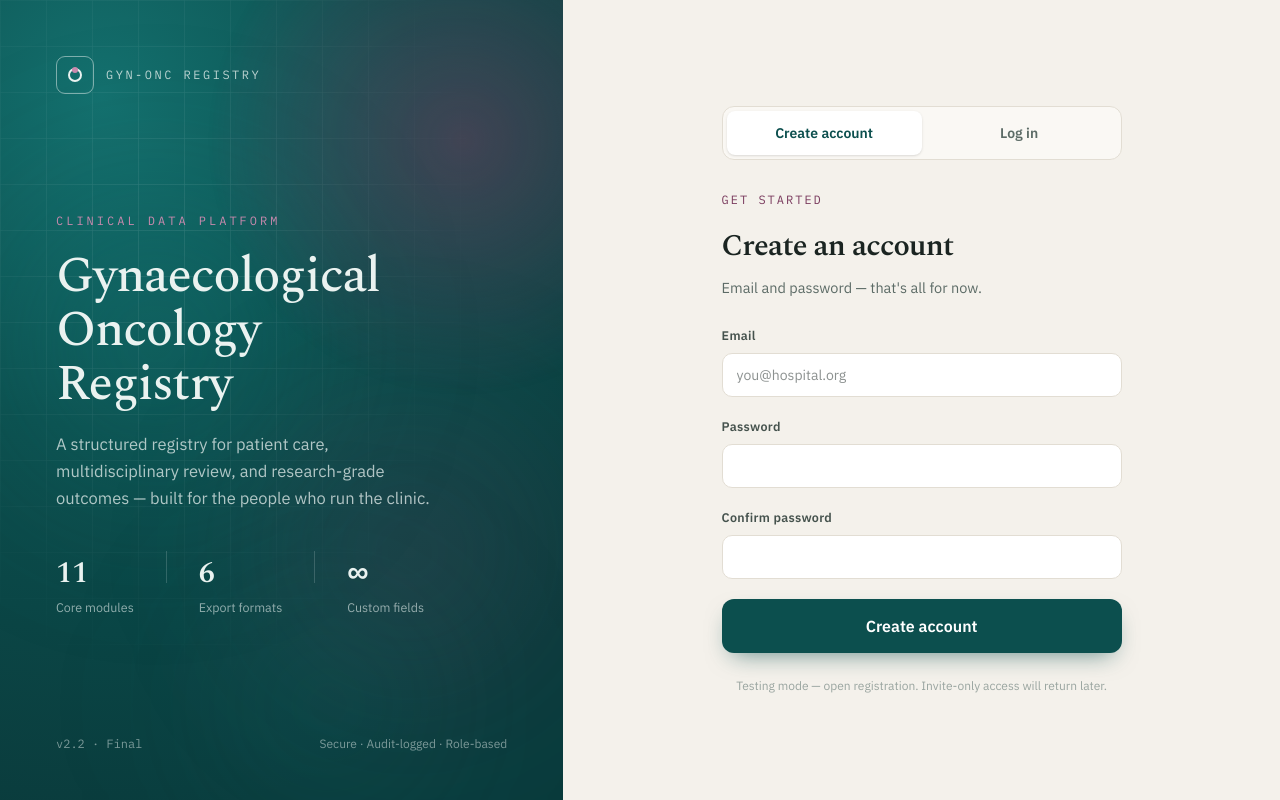
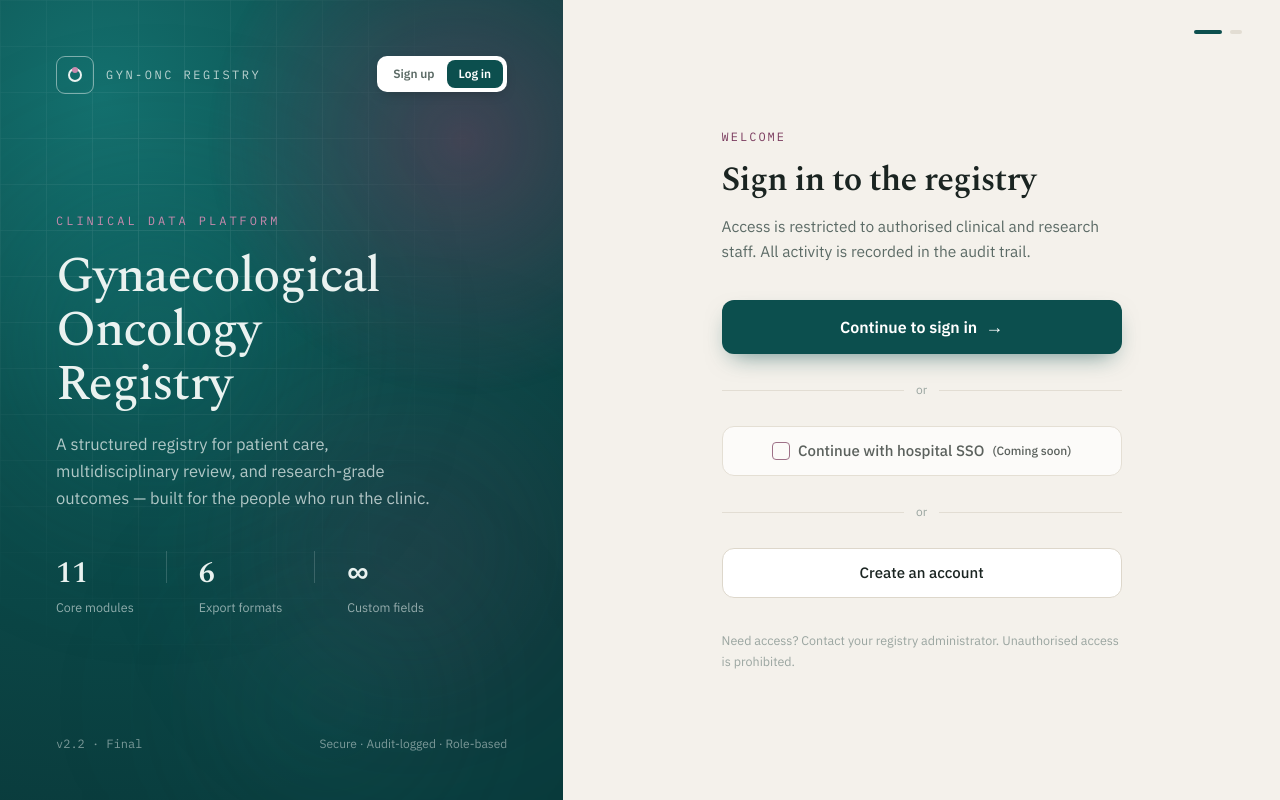
Before and after one commit to tnguruve/gyn-onc-registry, a Next.js app: page /login in a window 1280 px wide. Built offline with nearby package versions, Linux system fonts and the light colour scheme; no server answers.

Commit message:
Restore design welcome flow and expose signup on all devices.
Default login to the handoff welcome screen, add mobile step flow and signup entry points, and add a /signup redirect route.

```diff
--- a/src/app/login/page.tsx
+++ b/src/app/login/page.tsx
@@ -22,7 +22,7 @@ export default async function LoginPage({
   if (session) redirect("/dashboard");
 
   const params = await searchParams;
-  const initialMode = params.mode === "login" ? "login" : "signup";
+  const initialMode = params.mode === "signup" ? "signup" : "login";
 
   return (
     <Suspense fallback={null}>
--- /dev/null
+++ b/src/app/signup/page.tsx
@@ -0,0 +1,5 @@
+import { redirect } from "next/navigation";
+
+export default function SignupPage() {
+  redirect("/login?mode=signup");
+}
--- a/src/components/auth/auth-flow.tsx
+++ b/src/components/auth/auth-flow.tsx
@@ -4,13 +4,19 @@ import { useActionState, useCallback, useEffect, useRef, useState } from "react"
 import { useRouter, useSearchParams } from "next/navigation";
 import { loginAction, signupAction, type AuthFormState } from "@/app/actions";
 import { WelcomeBrandPanel } from "@/components/auth/welcome-brand-panel";
+import { useReducedMotion } from "@/components/auth/use-reduced-motion";
 
 type Mode = "signup" | "login";
+type LoginStep = "intro" | "form";
 
-export function AuthFlow({ error, initialMode = "signup" }: { error?: string; initialMode?: Mode }) {
+export function AuthFlow({ error, initialMode = "login" }: { error?: string; initialMode?: Mode }) {
   const router = useRouter();
   const searchParams = useSearchParams();
+  const reducedMotion = useReducedMotion();
   const [mode, setMode] = useState<Mode>(initialMode);
+  const [loginStep, setLoginStep] = useState<LoginStep>(
+    initialMode === "login" && !error ? "intro" : "form",
+  );
   const [signupState, signupFormAction, signupPending] = useActionState<AuthFormState, FormData>(
     signupAction,
     error && initialMode === "signup" ? { error } : null,
@@ -24,9 +30,11 @@ export function AuthFlow({ error, initialMode = "signup" }: { error?: string; in
   const skipScrollRef = useRef(true);
 
   useEffect(() => {
-    const urlMode = searchParams.get("mode") === "login" ? "login" : "signup";
+    const urlMode = searchParams.get("mode") === "signup" ? "signup" : "login";
     setMode(urlMode);
-  }, [searchParams]);
+    if (urlMode === "signup") setLoginStep("form");
+    else if (!error) setLoginStep("intro");
+  }, [searchParams, error]);
 
   useEffect(() => {
     if (skipScrollRef.current) {
@@ -36,20 +44,21 @@ export function AuthFlow({ error, initialMode = "signup" }: { error?: string; in
     if (typeof window !== "undefined" && window.matchMedia("(max-width: 1023px)").matches) {
       formRef.current?.scrollIntoView({ behavior: "smooth", block: "start" });
     }
-  }, [mode]);
+  }, [mode, loginStep]);
 
   const switchMode = useCallback(
     (next: Mode) => {
       setMode(next);
+      setLoginStep(next === "login" ? "intro" : "form");
       router.replace(`/login?mode=${next}`, { scroll: false });
     },
     [router],
   );
 
-  const headerAuth = <AuthModeToggle mode={mode} onSwitch={switchMode} variant="header-pill" />;
-  const modeToggleDesktop = (
-    <AuthModeToggle mode={mode} onSwitch={switchMode} variant="on-paper" className="mb-8 hidden lg:flex" />
-  );
+  const headerAuth = <AuthModeToggle mode={mode} onSwitch={switchMode} />;
+
+  const creamStepIndex = mode === "login" ? (loginStep === "intro" ? 0 : 1) : 0;
+  const stepAnimClass = reducedMotion ? "" : "auth-step-enter-forward";
 
   return (
     <div className="flex min-h-[100dvh] flex-col bg-[#F4F1EB] lg:flex-row lg:overflow-hidden">
@@ -57,23 +66,94 @@ export function AuthFlow({ error, initialMode = "signup" }: { error?: string; in
 
       <div
         ref={formRef}
-        className="relative flex flex-1 scroll-mt-2 items-start justify-center px-4 py-6 sm:px-8 sm:py-10 lg:scroll-mt-0 lg:items-center lg:p-10"
+        className="relative flex flex-1 scroll-mt-2 items-start justify-center px-4 py-8 sm:px-8 sm:py-10 lg:scroll-mt-0 lg:items-center lg:p-10"
       >
-        <div className="w-full max-w-[400px]">
-          {modeToggleDesktop}
+        <div className="absolute top-6 right-4 flex items-center gap-2 sm:right-8 lg:top-[30px] lg:right-[38px]">
+          <StepBar active={creamStepIndex >= 0} wide={creamStepIndex === 0} />
+          <StepBar active={creamStepIndex >= 1} wide={creamStepIndex === 1} />
+        </div>
 
-          {mode === "signup" ? (
-            <SignupForm action={signupFormAction} error={signupState?.error} pending={signupPending} />
+        <div className="w-full max-w-[400px] pt-6 lg:pt-0">
+          {mode === "login" && loginStep === "intro" ? (
+            <div key="intro" className={stepAnimClass}>
+              <WelcomeIntro
+                onContinue={() => setLoginStep("form")}
+                onSignup={() => switchMode("signup")}
+              />
+            </div>
+          ) : mode === "signup" ? (
+            <div key="signup" className={stepAnimClass}>
+              <SignupForm
+                action={signupFormAction}
+                error={signupState?.error}
+                pending={signupPending}
+                onSignIn={() => switchMode("login")}
+              />
+            </div>
           ) : (
-            <LoginForm action={loginFormAction} error={loginState?.error} pending={loginPending} />
+            <div key="login-form" className={stepAnimClass}>
+              <LoginForm
+                action={loginFormAction}
+                error={loginState?.error}
+                pending={loginPending}
+                onBack={() => setLoginStep("intro")}
+                onSignup={() => switchMode("signup")}
+              />
+            </div>
           )}
-
-          <p className="mt-6 text-center text-[12px] text-[#9aa5a0]">
-            Testing mode — open registration. Invite-only access will return later.
-          </p>
         </div>
       </div>
     </div>
+  );
+}
+
+function StepBar({ active, wide }: { active: boolean; wide: boolean }) {
+  return (
+    <div
+      className="h-1 rounded-sm transition-[width,background-color] duration-[400ms] ease-out"
+      style={{
+        width: wide ? 28 : 12,
+        background: active ? "#0C4F4E" : "#E2DDD3",
+      }}
+    />
+  );
+}
+
+function WelcomeIntro({ onContinue, onSignup }: { onContinue: () => void; onSignup: () => void }) {
+  return (
+    <>
+      <div className="font-mono-data mb-4 text-xs tracking-[2px] text-[#7A3B5E] uppercase">Welcome</div>
+      <h2 className="font-display mb-3.5 text-[34px] leading-[1.15] font-semibold tracking-tight">
+        Sign in to the registry
+      </h2>
+      <p className="mb-9 text-[15.5px] leading-relaxed text-[#5C6B66]">
+        Access is restricted to authorised clinical and research staff. All activity is recorded in the audit trail.
+      </p>
+      <button type="button" onClick={onContinue} className="auth-primary-btn">
+        Continue to sign in <span className="text-lg">→</span>
+      </button>
+      <div className="my-7 flex items-center gap-3">
+        <div className="h-px flex-1 bg-[#E2DDD3]" />
+        <span className="text-xs text-[#9aa5a0]">or</span>
+        <div className="h-px flex-1 bg-[#E2DDD3]" />
+      </div>
+      <button type="button" disabled title="Coming soon" className="auth-secondary-btn cursor-not-allowed opacity-70">
+        <span className="inline-block h-[18px] w-[18px] rounded border-[1.5px] border-[#7A3B5E]" />
+        Continue with hospital SSO
+        <span className="text-xs">(Coming soon)</span>
+      </button>
+      <div className="my-7 flex items-center gap-3">
+        <div className="h-px flex-1 bg-[#E2DDD3]" />
+        <span className="text-xs text-[#9aa5a0]">or</span>
+        <div className="h-px flex-1 bg-[#E2DDD3]" />
+      </div>
+      <button type="button" onClick={onSignup} className="auth-secondary-btn">
+        Create an account
+      </button>
+      <p className="mt-8 text-[12.5px] leading-relaxed text-[#9aa5a0]">
+        Need access? Contact your registry administrator. Unauthorised access is prohibited.
+      </p>
+    </>
   );
 }
 
@@ -81,13 +161,22 @@ function SignupForm({
   action,
   error,
   pending,
+  onSignIn,
 }: {
   action: (payload: FormData) => void;
   error?: string;
   pending: boolean;
+  onSignIn: () => void;
 }) {
   return (
     <>
+      <button
+        type="button"
+        onClick={onSignIn}
+        className="mb-7 flex items-center gap-1.5 text-[13.5px] text-[#5C6B66]"
+      >
+        ← Back to sign in
+      </button>
       <div className="font-mono-data mb-4 text-xs tracking-[2px] text-[#7A3B5E] uppercase">Get started</div>
       <h2 className="font-display mb-2 text-[26px] font-semibold tracking-tight sm:text-[30px]">Create an account</h2>
       <p className="mb-7 text-[14.5px] text-[#5C6B66]">Email and password — that&apos;s all for now.</p>
@@ -100,6 +189,12 @@ function SignupForm({
           {pending ? "Creating account…" : "Create account"}
         </button>
       </form>
+      <p className="mt-5 text-center text-[12.5px] text-[#9aa5a0]">
+        Already have an account?{" "}
+        <button type="button" onClick={onSignIn} className="text-[#7A3B5E] underline">
+          Sign in
+        </button>
+      </p>
     </>
   );
 }
@@ -108,15 +203,23 @@ function LoginForm({
   action,
   error,
   pending,
+  onBack,
+  onSignup,
 }: {
   action: (payload: FormData) => void;
   error?: string;
   pending: boolean;
+  onBack?: () => void;
+  onSignup?: () => void;
 }) {
   return (
     <>
-      <div className="font-mono-data mb-4 text-xs tracking-[2px] text-[#7A3B5E] uppercase">Welcome back</div>
-      <h2 className="font-display mb-2 text-[26px] font-semibold tracking-tight sm:text-[30px]">Log in</h2>
+      {onBack ? (
+        <button type="button" onClick={onBack} className="mb-7 flex items-center gap-1.5 text-[13.5px] text-[#5C6B66]">
+          ← Back
+        </button>
+      ) : null}
+      <h2 className="font-display mb-2 text-[30px] font-semibold tracking-tight">Staff sign in</h2>
       <p className="mb-7 text-[14.5px] text-[#5C6B66]">Enter your registry credentials to continue.</p>
       <form action={action} className="space-y-5">
         <Field
@@ -129,9 +232,17 @@ function LoginForm({
         <Field label="Password" name="password" type="password" autoComplete="current-password" />
         {error ? <ErrorBox message={error} /> : null}
         <button type="submit" disabled={pending} className="auth-primary-btn disabled:opacity-70">
-          {pending ? "Signing in…" : "Log in"}
+          {pending ? "Signing in…" : "Sign in"}
         </button>
       </form>
+      {onSignup ? (
+        <p className="mt-5 text-center text-[12.5px] text-[#9aa5a0]">
+          Don&apos;t have an account?{" "}
+          <button type="button" onClick={onSignup} className="text-[#7A3B5E] underline">
+            Create one
+          </button>
+        </p>
+      ) : null}
     </>
   );
 }
@@ -172,77 +283,23 @@ function ErrorBox({ message }: { message: string }) {
   );
 }
 
-function AuthModeToggle({
-  mode,
-  onSwitch,
-  variant,
-  className = "",
-}: {
-  mode: Mode;
-  onSwitch: (mode: Mode) => void;
-  variant: "on-brand" | "on-paper" | "header-pill";
-  className?: string;
-}) {
-  if (variant === "header-pill") {
-    return (
-      <div className={`flex rounded-[10px] bg-white p-1 shadow-[0_4px_14px_-6px_rgba(0,0,0,0.35)] ${className}`}>
-        <button
-          type="button"
-          onClick={() => onSwitch("signup")}
-          className={`rounded-[8px] px-2.5 py-1.5 text-[11px] font-semibold transition sm:px-3 sm:text-xs ${
-            mode === "signup" ? "bg-[#0C4F4E] text-white" : "text-[#5C6B66]"
-          }`}
-        >
-          Sign up
-        </button>
-        <button
-          type="button"
-          onClick={() => onSwitch("login")}
-          className={`rounded-[8px] px-2.5 py-1.5 text-[11px] font-semibold transition sm:px-3 sm:text-xs ${
-            mode === "login" ? "bg-[#0C4F4E] text-white" : "text-[#5C6B66]"
-          }`}
-        >
-          Log in
-        </button>
-      </div>
-    );
-  }
-
-  const isBrand = variant === "on-brand";
+function AuthModeToggle({ mode, onSwitch }: { mode: Mode; onSwitch: (mode: Mode) => void }) {
   return (
-    <div
-      className={`flex rounded-xl p-1 ${
-        isBrand
-          ? "border border-[rgba(234,242,240,0.22)] bg-[rgba(0,0,0,0.14)] backdrop-blur-sm"
-          : "border border-[#E2DDD3] bg-[#FAF8F4]"
-      } ${className}`}
-    >
+    <div className="flex rounded-[10px] bg-white p-1 shadow-[0_4px_14px_-6px_rgba(0,0,0,0.35)]">
       <button
         type="button"
         onClick={() => onSwitch("signup")}
-        className={`flex-1 rounded-lg py-3 text-sm font-semibold transition ${
-          mode === "signup"
-            ? isBrand
-              ? "bg-white text-[#0C4F4E] shadow-sm"
-              : "bg-white text-[#0C4F4E] shadow-sm"
-            : isBrand
-              ? "text-[rgba(234,242,240,0.85)]"
-              : "text-[#5C6B66]"
+        className={`rounded-[8px] px-2.5 py-1.5 text-[11px] font-semibold transition sm:px-3 sm:text-xs ${
+          mode === "signup" ? "bg-[#0C4F4E] text-white" : "text-[#5C6B66]"
         }`}
       >
-        Create account
+        Sign up
       </button>
       <button
         type="button"
         onClick={() => onSwitch("login")}
-        className={`flex-1 rounded-lg py-3 text-sm font-semibold transition ${
-          mode === "login"
-            ? isBrand
-              ? "bg-white text-[#0C4F4E] shadow-sm"
-              : "bg-white text-[#0C4F4E] shadow-sm"
-            : isBrand
-              ? "text-[rgba(234,242,240,0.85)]"
-              : "text-[#5C6B66]"
+        className={`rounded-[8px] px-2.5 py-1.5 text-[11px] font-semibold transition sm:px-3 sm:text-xs ${
+          mode === "login" ? "bg-[#0C4F4E] text-white" : "text-[#5C6B66]"
         }`}
       >
         Log in
--- a/src/components/auth/welcome-brand-panel.tsx
+++ b/src/components/auth/welcome-brand-panel.tsx
@@ -79,7 +79,7 @@ function WelcomeBrandPanelInner({ headerAuthTabs }: WelcomeBrandPanelProps) {
 
       <div className="welcome-stagger-item relative flex items-start justify-between gap-3" style={{ animationDelay: "0.06s" }}>
         <BrandLogo />
-        {headerAuthTabs ? <div className="shrink-0 lg:hidden">{headerAuthTabs}</div> : null}
+        {headerAuthTabs ? <div className="shrink-0">{headerAuthTabs}</div> : null}
       </div>
 
       <div className="relative my-6 lg:my-0">
```
